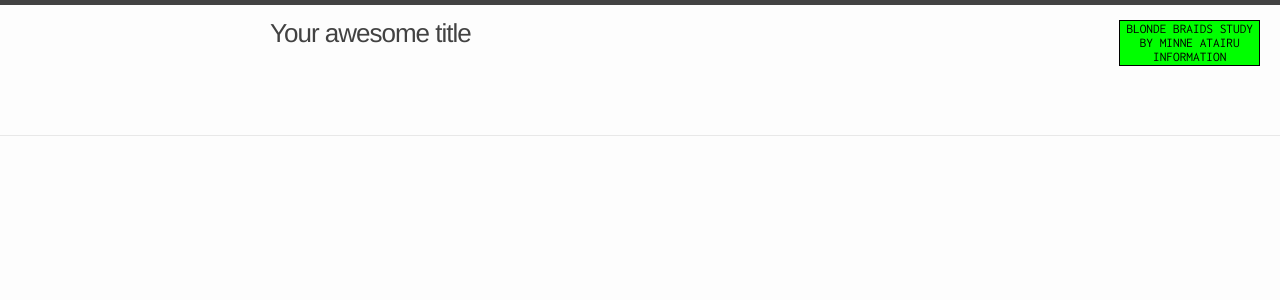
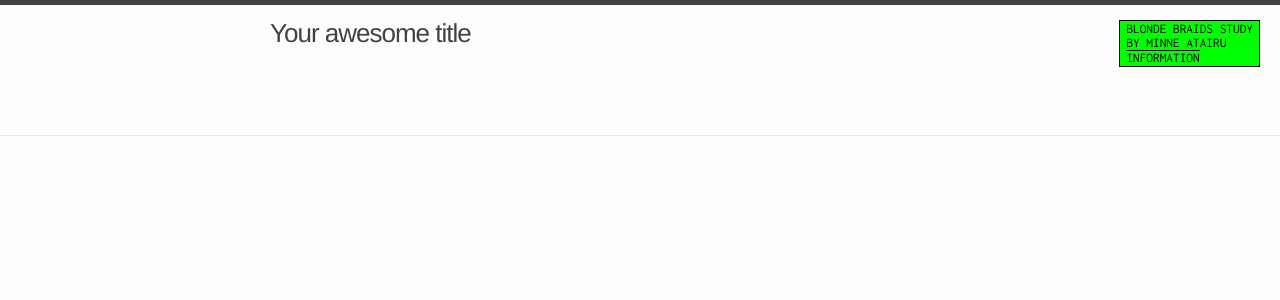
Before and after one commit to saimayasmeen4/minneatairu-json.github.io, a Jekyll site: the page built from about.markdown, in a window 1280 px wide. Shown: the top 300 px of the page. Built offline with Jekyll 4.4.1, drawn with Linux system fonts in a browser that asks for light colours; comment, search, counter and statistics services are not loaded.

Commit message:
Update header.html

```diff
--- a/_includes/header.html
+++ b/_includes/header.html
@@ -7,7 +7,11 @@
 
     <nav class="site-nav">
       <!-- Learn More Button -->
-<button id="learnMoreBtn" class="learn-more-btn">BLONDE BRAIDS STUDY<br>BY MINNE ATAIRU<br>INFORMATION</button>
+<button id="learnMoreBtn" class="learn-more-btn">
+    <div>BLONDE BRAIDS STUDY</div>
+    <div>BY MINNE ATAIRU</div>
+<div class="info-text">INFORMATION</div>
+</button>
 
 <!-- Modal -->
 <div id="learnMoreModal" class="modal">
@@ -32,8 +36,12 @@
   #lightgallery1  {
   padding: 0px 20px 20px 0;
 }
-/* Button Styling */
+.info-text{border-top:1px solid}
 .learn-more-btn {
+   display: flex;
+    flex-direction: column;
+    align-items: left;
+    justify-content:left;
     position: fixed;
     top: 20px;
     font-family: 'Inconsolata', monospace;
@@ -41,7 +49,7 @@
     z-index: 1000;
       background: lime;
     box-shadow: none;
-    border: 1px solid;
+    border: 1px solid;text-align:left
 }
 
 /* Modal Styling */
@@ -60,17 +68,17 @@
 .modal-content {
       font-family: 'Inconsolata', monospace;
     background-color: #fefefe;
-    margin: 15% auto; /* 15% from the top and centered */
+    margin: 15% auto;
     padding: 20px;
-    border: 1px solid #888;
-    width: 80%; /* Could be more or less, depending on screen size */
+    border: 1px solid #000000;
+    width: 80%;
 }
 
 .close {
-    color: #aaa;
+    color: #000000;
     float: right;
-    font-size: 28px;
-    font-weight: bold;
+      font-family: 'Inconsolata', monospace;
+    font-size: 16px;
 }
 
 .close:hover,
```
